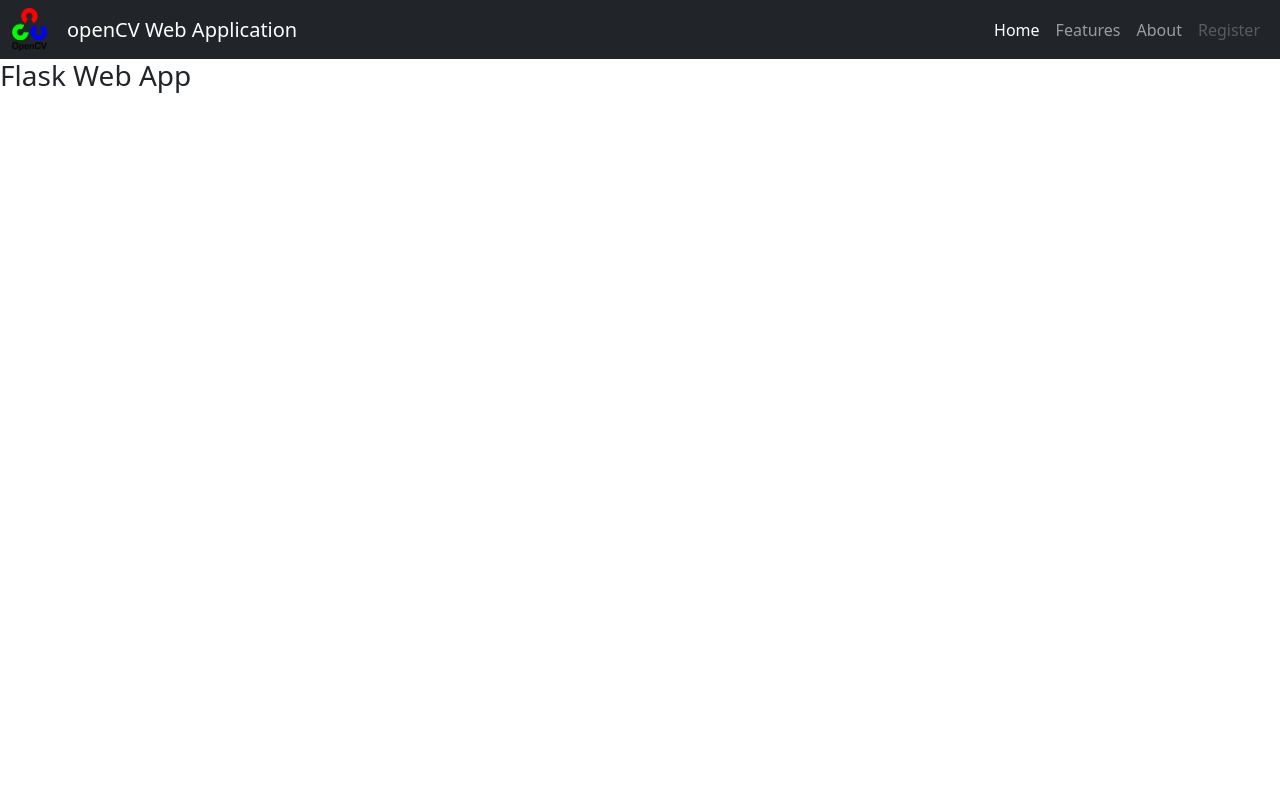
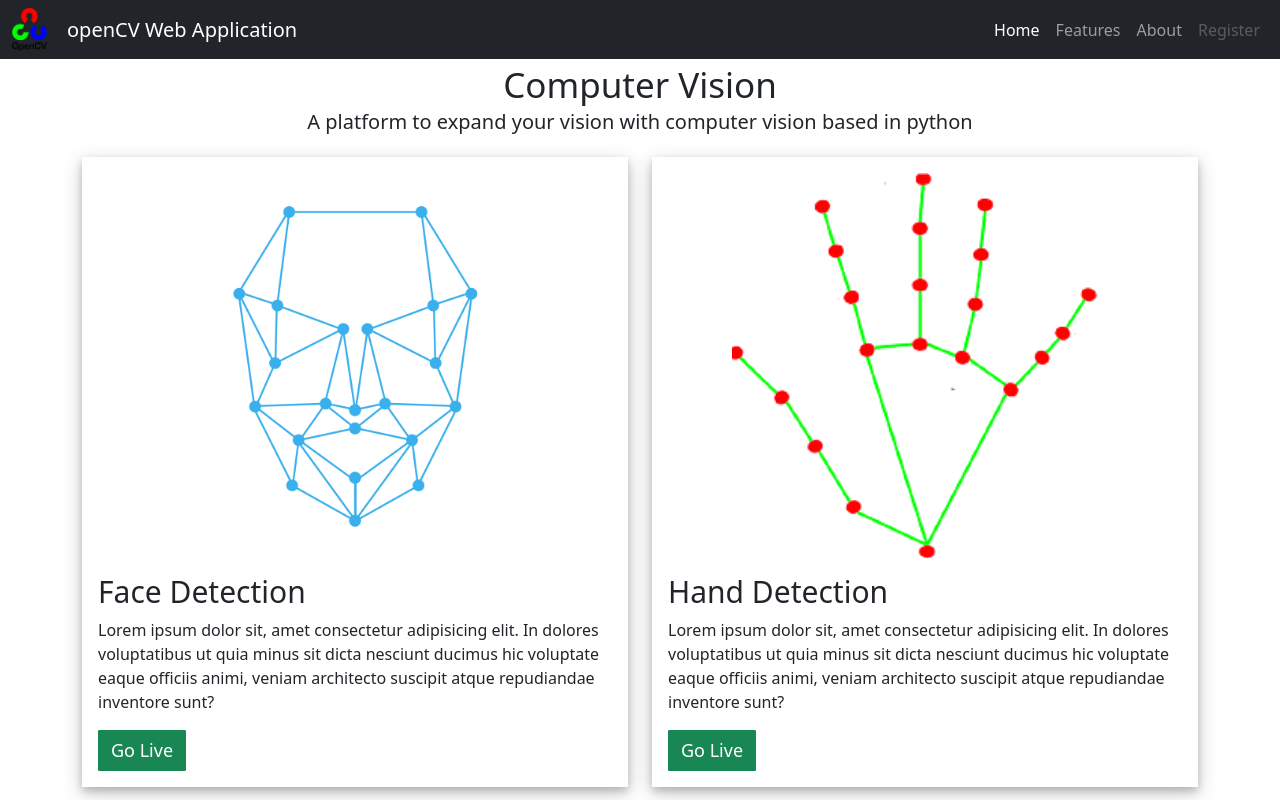
Before and after one commit to Raihan-009/Flask_FacedetectionWebApp, a Flask app: page / in a window 1280 px wide. Run offline with Flask 2, Linux system fonts and the light colour scheme; style sheets or scripts are compiled from the project's sources.

Commit message:
index page done

```diff
--- /dev/null
+++ b/static/styles/breakpoints.css
@@ -0,0 +1,6 @@
+/**
+*
+* Testing
+*
+**/
+/*# sourceMappingURL=breakpoints.css.map */
--- a/static/styles/index.css
+++ b/static/styles/index.css
@@ -1 +1,62 @@
-/* No CSS *//*# sourceMappingURL=index.css.map */
+/**
+*
+* Testing
+*
+**/
+.intro h3 {
+  text-align: center;
+  font-size: 35px;
+  margin-top: 5px;
+  margin-bottom: 0px;
+}
+
+.intro p {
+  margin-top: 1px;
+  font-size: 20px;
+  text-align: center;
+  margin-bottom: 20px;
+}
+
+.background {
+  background-color: white;
+  -webkit-box-shadow: 0 4px 8px 0 rgba(0, 0, 0, 0.2), 0 6px 20px 0 rgba(0, 0, 0, 0.19);
+          box-shadow: 0 4px 8px 0 rgba(0, 0, 0, 0.2), 0 6px 20px 0 rgba(0, 0, 0, 0.19);
+  padding: 1rem;
+}
+
+.background .content-img {
+  text-align: center;
+}
+
+.background .content-img img {
+  width: 75%;
+  -o-object-fit: cover;
+     object-fit: cover;
+  margin-bottom: 15px;
+}
+
+@media (max-width: 768px) {
+  .background .content-img img {
+    width: 75%;
+    -o-object-fit: cover;
+       object-fit: cover;
+  }
+}
+
+.background .content-description h4 {
+  font-size: 30px;
+}
+
+@media (max-width: 768px) {
+  .background .content-description p {
+    font-size: 10px;
+  }
+}
+
+.background .content-button .live {
+  border-radius: 1px;
+  font-size: 18px;
+  padding: 0.2 rem;
+  cursor: pointer;
+}
+/*# sourceMappingURL=index.css.map */
--- a/static/styles/index.scss
+++ b/static/styles/index.scss
@@ -0,0 +1,52 @@
+@import './breakpoints.scss';
+.intro{
+    h3{
+        text-align: center;
+        font-size: 35px;
+        margin-top: 5px;
+        margin-bottom: 0px;
+    }
+    p{
+        margin-top: 1px;
+        font-size: 20px;
+        text-align: center;
+        margin-bottom: 20px;
+    }
+}
+
+.background{
+    background-color: white;
+    box-shadow: 0 4px 8px 0 rgba(0, 0, 0, 0.2), 0 6px 20px 0 rgba(0, 0, 0, 0.19);
+    padding: 1rem;
+    .content-img {
+        text-align: center;
+        img {
+          width: 75%;
+          object-fit: cover;
+          margin-bottom: 15px;
+          @include media("<=md") {
+            width: 75%;
+            object-fit: cover;
+          }
+        }
+      }
+
+    .content-description {
+        h4{
+            font-size: 30px;
+        }
+        p {
+            @include media("<=md") {
+            font-size: 10px;
+            }
+        }
+    }
+    .content-button{
+        .live{
+            border-radius: 1px;
+            font-size: 18px;
+            padding: 0.2 rem;
+            cursor: pointer;
+        }
+    }
+}
--- a/templates/index.html
+++ b/templates/index.html
@@ -1,3 +1,39 @@
 {% extends 'navbar.html' %} {% block content %}
-<h3>Flask Web App</h3>
+<link rel="stylesheet" href="{{ url_for('static', filename = './styles/index.css') }}">
+<div class="intro">
+    <h3>Computer Vision</h3>
+    <p>A platform to expand your vision with computer vision based in python</p>
+</div>
+<div class="container">
+    <div class="row">
+        <div class="col-sm-6 col-12">
+            <div class="background">
+                <div class="content-img">
+                    <img src="{{ url_for('static', filename = './images/face.png') }}" alt="">
+                </div>
+                <div class="content-description">
+                    <h4>Face Detection</h4>
+                    <p>Lorem ipsum dolor sit, amet consectetur adipisicing elit. In dolores voluptatibus ut quia minus sit dicta nesciunt ducimus hic voluptate eaque officiis animi, veniam architecto suscipit atque repudiandae inventore sunt?</p>
+                </div>
+                <div class="content-button">
+                    <button class="btn btn-success live">Go Live</button>
+                </div>
+            </div>
+        </div>
+        <div class="col-sm-6 col-12">
+            <div class="background">
+                <div class="content-img">
+                    <img src="{{ url_for('static', filename = './images/hand.png') }}" alt="">
+                </div>
+                <div class="content-description">
+                    <h4>Hand Detection</h4>
+                    <p>Lorem ipsum dolor sit, amet consectetur adipisicing elit. In dolores voluptatibus ut quia minus sit dicta nesciunt ducimus hic voluptate eaque officiis animi, veniam architecto suscipit atque repudiandae inventore sunt?</p>
+                </div>
+                <div class="content-button">
+                    <button class="btn btn-success live">Go Live</button>
+                </div>
+            </div>
+        </div>
+    </div>
+</div>
 {% endblock %}
```
Also changed, not shown: static/images/face.png (added), static/images/hand.png (added), 3 other files.
